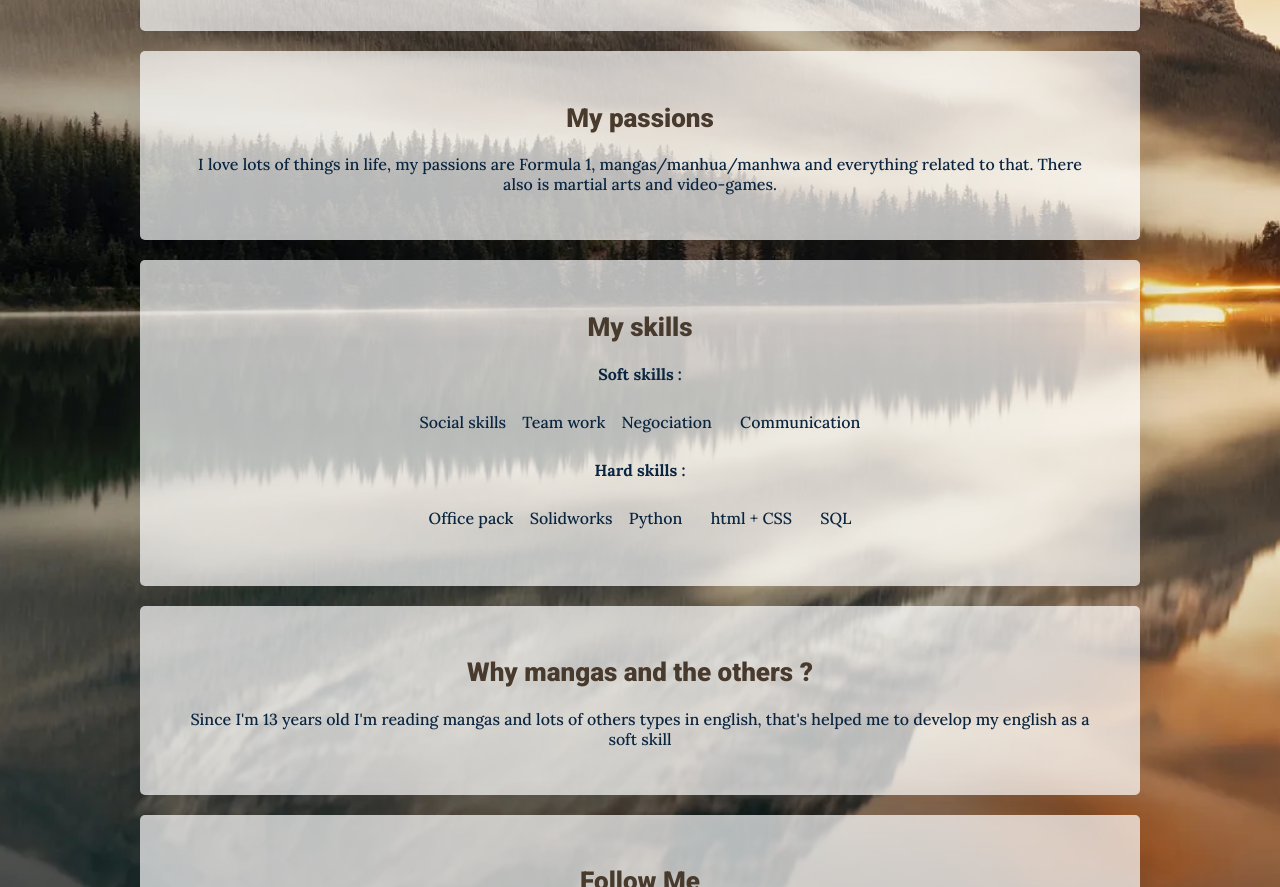
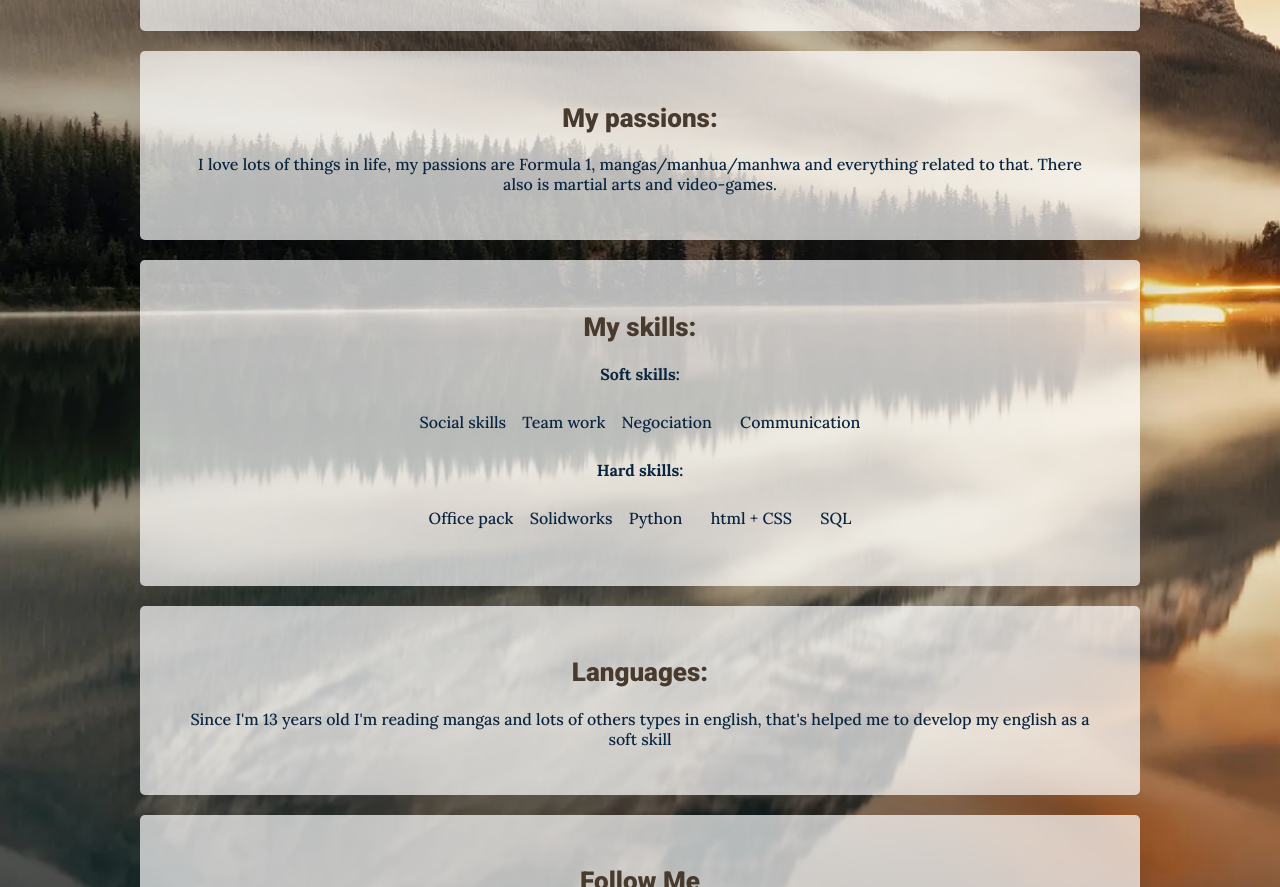
Before and after one commit to Aiita/Le_Wagon_IESEG, a plain HTML site: page index.html in a window 1280 px wide. Shown: the part 566-1453 px from the top of the page. Drawn offline with Linux system fonts and the light colour scheme; a web font is replaced by a local one.

Commit message:
Update index.html

```diff
--- a/index.html
+++ b/index.html
@@ -30,16 +30,16 @@
 		</div>
 
 		<div class="div_classic">
-			<h2>My passions</h2>
+			<h2>My passions:</h2>
 			<p>
 				I love lots of things in life, my passions are Formula 1, mangas/manhua/manhwa and everything related to that. There also is martial arts and video-games.
 			</p>
 		</div>
 
 		<div class="div_classic">
-			<h2>My skills</h2>
+			<h2>My skills:</h2>
 			<p class="text_weight">
-				Soft skills :
+				Soft skills:
 				<ul class="list_inlign">
 					<li>
 						Social skills
@@ -58,7 +58,7 @@
 			</p>
 
 			<p class="text_weight">
-				Hard skills :
+				Hard skills:
 				<ul class="list_inlign">
 					<li>
 						Office pack
@@ -82,7 +82,7 @@
 
 		<div class="div_classic">
 			<h2>
-				Why mangas and the others ?
+				Languages:
 			</h2>
 			<p>
 				Since I'm 13 years old I'm reading mangas and lots of others types in english, that's helped me to develop my english as a soft skill
```
